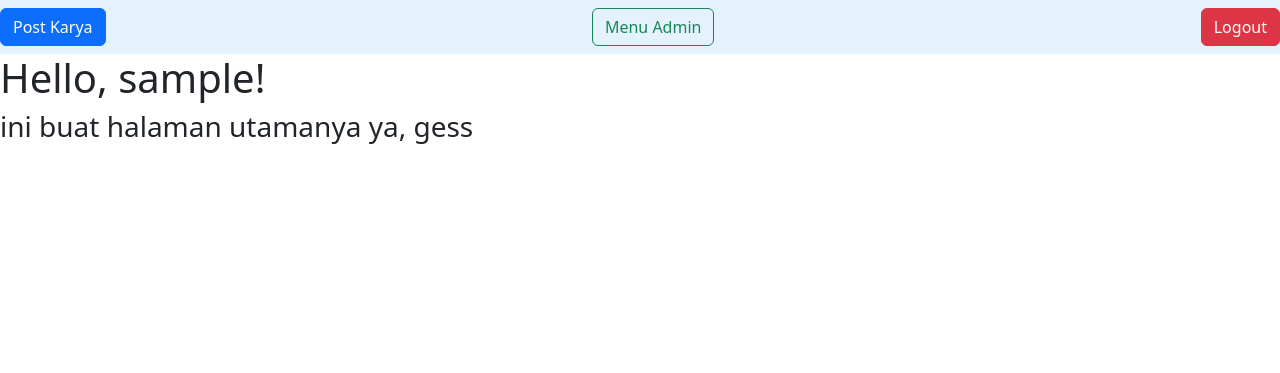
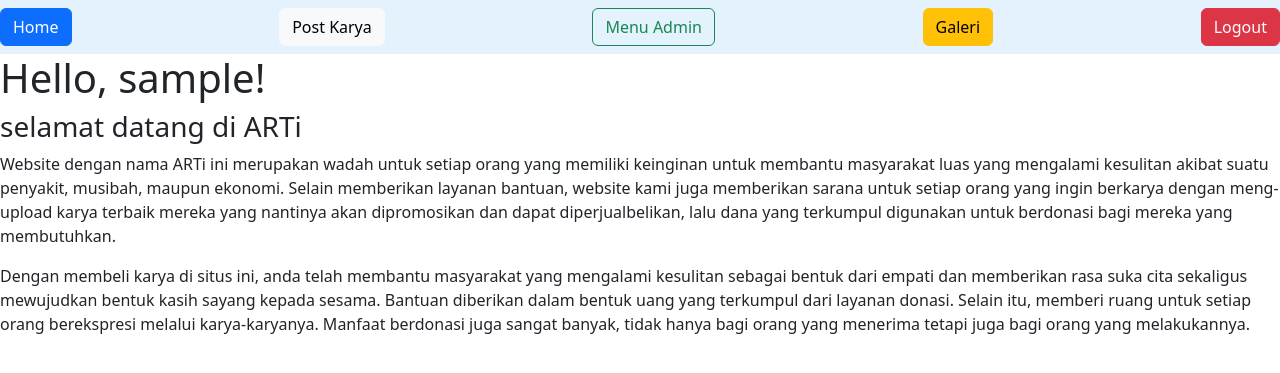
Before and after one commit to alvinxrw2002/E05-Arti, a Django app: page / in a window 1280 px wide. Shown: the top 373 px of the page. Run offline with Django 4.2, Linux system fonts and the light colour scheme; the visitor is signed in with stand-in values (Sample User, id 1); data that the repository does not hold is empty.

Commit message:
nyoba ngetes galeri sama benerin halaman utama

```diff
--- a/arti/admin.py
+++ b/arti/admin.py
@@ -3,3 +3,4 @@ from arti import models
 
 # Register your models here.
 admin.site.register(models.Karya)
+admin.site.register(models.UserArti)
--- a/arti/models.py
+++ b/arti/models.py
@@ -7,6 +7,11 @@ class Karya(models.Model):
     user = models.ForeignKey(User, on_delete=models.CASCADE)
     gambar = models.ImageField(upload_to="images/")
     judul = models.CharField(max_length=255)
+    kategori = models.CharField(max_length=255)
     harga = models.CharField(max_length=255)
     deskripsi = models.CharField(max_length=10000)
     tanggal = models.DateField(auto_now_add=True)
+
+class UserArti(models.Model):
+    user = models.ForeignKey(User, on_delete=models.CASCADE)
+    kategori_favorit = models.CharField(max_length=255)
--- a/arti/templates/index.html
+++ b/arti/templates/index.html
@@ -7,42 +7,31 @@
 
 {% block content %}
 <nav class="navbar" style="background-color: #e3f2fd;">
-    <a href="{% url 'arti:post_karya' %}" class="btn btn-primary">Post Karya</a>
+    <a href="{% url 'arti:index' %}" class="btn btn-primary">Home</a>
+    <a href="{% url 'arti:post_karya' %}" class="btn btn-light">Post Karya</a>
     {% if user.is_superuser %}
-        <a href="admin/" class="btn btn-outline-success">Menu Admin</a>
+    <a href="admin/" class="btn btn-outline-success">Menu Admin</a>
     {% endif %}
+    <a href="{% url 'arti:galeri' %}" class="btn btn-warning">Galeri</a>
     <a href="{% url 'arti:logout' %}" class="btn btn-danger">Logout</a>
 </nav>
 <h1>Hello, {{ user }}!</h1>
-<h3>ini buat halaman utamanya ya, gess</h3>
+<h3>selamat datang di ARTi</h3>
 
-<div class="container">
-    <div class="row row-cols-1 row-cols-md-4 g-4">
-        {% for karya in karyas %}
-        <div class="col-sm-4">
-            <div id="hvr-sweep-to-right" class="card h-100" style="margin: 15px 0;">
-                <img src="{{ karya.gambar }}" class="card-img-top">
-                <div class="card-body">
-                    <p class="card-text">{{ karya.judul }}</p>
-                    <h5 class="card-title">Rp{{ karya.harga }}</h5>
-                    <p class="card-text">{{ karya.deskripsi }}</p>
-                </div>
+<p>
+    Website dengan nama ARTi ini merupakan wadah untuk setiap orang yang memiliki keinginan untuk membantu masyarakat
+    luas yang mengalami kesulitan akibat suatu penyakit, musibah, maupun ekonomi. Selain memberikan layanan bantuan,
+    website kami juga memberikan sarana untuk setiap orang yang ingin berkarya dengan meng-upload karya terbaik mereka
+    yang nantinya akan dipromosikan dan dapat diperjualbelikan, lalu dana yang terkumpul digunakan untuk berdonasi bagi
+    mereka yang membutuhkan.
+</p>
 
-                {% if karya.user == user %}
-                    <div class="card-footer text-center">
-                        by you ({{karya.tanggal}})
-                        <a href="#" class="btn btn-outline-danger btn-lg">Hapus</a>
-                    </div>
-                {% else %}
-                    <div class="card-footer text-center">
-                        by {{karya.user}} ({{karya.tanggal}})
-                        <a href="#" class="btn btn-outline-warning btn-lg">Beli</a>
-                    </div>
-                {% endif %}
-            </div>
-        </div>
-        {% endfor %}
-    </div>
-</div>
+<p>
+    Dengan membeli karya di situs ini, anda telah membantu masyarakat yang mengalami kesulitan sebagai bentuk dari
+    empati dan memberikan rasa suka cita sekaligus mewujudkan bentuk kasih sayang kepada sesama. Bantuan diberikan dalam
+    bentuk uang yang terkumpul dari layanan
+    donasi. Selain itu, memberi ruang untuk setiap orang berekspresi melalui karya-karyanya. Manfaat berdonasi juga
+    sangat banyak, tidak hanya bagi orang yang menerima tetapi juga bagi orang yang melakukannya.
+</p>
 
 {% endblock content %}
--- a/arti/templates/post-karya.html
+++ b/arti/templates/post-karya.html
@@ -9,6 +9,7 @@
 <div class="d-flex align-items-center justify-content-center">
     <div>
         <h1>Unggah karyamu disini</h1>
+        <br>
         <form method="POST" action="" enctype="multipart/form-data">
             {% csrf_token %}
 
--- a/arti/urls.py
+++ b/arti/urls.py
@@ -1,12 +1,13 @@
 from django.urls import path
-from arti.views import index, login_user, logout_user, register, post_karya
+from arti.views import *
 from django.conf import settings
 from django.conf.urls.static import static
 
 app_name = 'arti'
 
 urlpatterns = [
-    path('', index, name='index'), # Ini halaman utamanya, gess
+    path('', index, name='index'),
+    path('galeri', galeri, name='galeri'),
     path('login', login_user, name='login'),
     path('register', register, name='register'),
     path('logout', logout_user, name='logout'),
--- a/arti/views.py
+++ b/arti/views.py
@@ -1,25 +1,39 @@
 import datetime
 from django.urls import reverse
-from django.http import HttpResponse, HttpResponseRedirect
+from django.http import HttpResponseRedirect
 from django.shortcuts import render, redirect
 from django.contrib.auth.forms import UserCreationForm
 from django.contrib import messages
 from django.contrib.auth import authenticate, login, logout
 from django.contrib.auth.decorators import login_required
-from .models import Karya
+from .models import Karya, UserArti
 from .forms import FormKarya
-from django.views.decorators.csrf import csrf_exempt
 
 # Create your views here.
 @login_required(login_url='/login')
 def index(request):
+    return render(request, 'index.html')
+
+@login_required(login_url='/login')
+def galeri(request):
     loggedin_user = request.user
-    objects = Karya.objects.all()
+    if loggedin_user.is_superuser:
+        context = {
+        'user': loggedin_user,
+        'karyas': Karya.objects.all()
+        }
+        return render(request, 'galeri.html', context)
+
+    user_arti = UserArti.objects.get(user=loggedin_user)
+    objects = Karya.objects.filter(kategori=user_arti.kategori_favorit)
+    for i in range(1000):
+        print(objects)
     context = {
         'user' : loggedin_user,
         'karyas' : objects
     }
-    return render(request, 'index.html', context)
+
+    return render(request, 'galeri.html', context)
 
 def login_user(request):
     if request.user:
@@ -47,12 +61,14 @@ def register(request):
     if request.method == "POST":
         form = UserCreationForm(request.POST)
         if form.is_valid():
-            form.save()
+            new_user = form.save()
+            new_kategori = request.POST.get('kategori')
+            new_user_arti = UserArti(user = new_user, kategori_favorit = new_kategori)
+            new_user_arti.save()
             messages.success(request, 'Akun telah berhasil dibuat!')
             return redirect('arti:login')
 
-    context = {'form':form}
-    return render(request, 'register.html', context)
+    return render(request, 'register.html')
 
 @login_required(login_url='/login')
 def logout_user(request):
@@ -78,14 +94,3 @@ def post_karya(request):
 
     # Tampilkan form baru
     return render(request, 'post-karya.html', {'form': form})
-
-# @login_required(login_url='/login')
-# @csrf_exempt
-# def add(request):
-#     if request.method == 'POST':
-#         form = FormKarya(request.POST, request.FILES)
-#         if form.is_valid():
-#             karya = form.save(commit=False)
-#             karya.user = request.user
-#             karya.save()
-#             return HttpResponse("success")
```
Also changed, not shown: arti/forms.py (+22 -7 lines), arti/templates/galeri.html (added, +49 -0 lines), arti/templates/register.html (+22 -4 lines), arti/migrations/0004_rename_karya_image_karya_gambar_karya_deskripsi_and_more.py, arti/migrations/0006_userarti.py (added), arti/migrations/0007_karya_kategori.py (added).
